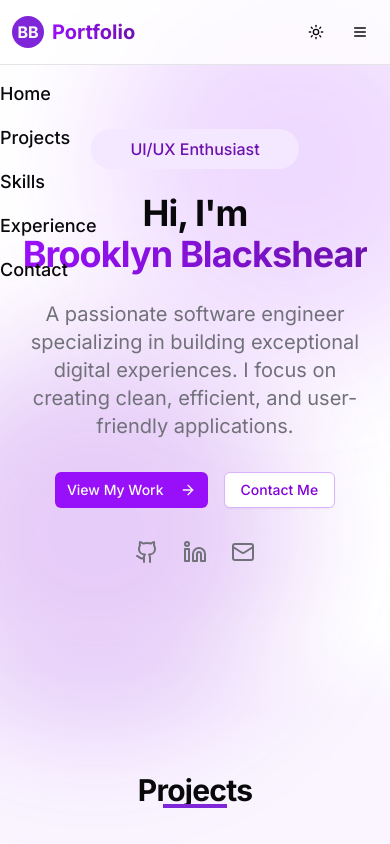
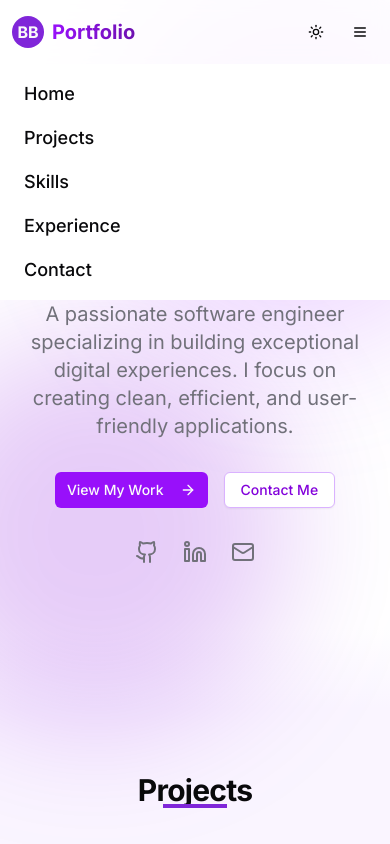
Before and after one commit to BlackshearDevCo/portfolio-2025, a Next.js app: page / in a window 390 px wide. Both pictures are taken after a click on the button "Toggle menu". Shown: the top 844 px of the page. Built offline with nearby package versions, Linux system fonts and the light colour scheme.

Commit message:
Fixed mobile menu styling

```diff
--- a/components/Header.tsx
+++ b/components/Header.tsx
@@ -51,14 +51,14 @@ export function Header() {
             </div>
 
             {isMenuOpen && (
-              <div className="fixed inset-0 top-16 z-50 bg-background">
-                <div className="container py-4">
+              <div className="fixed inset-0 top-16 z-50">
+                <div className="container py-4 bg-background">
                   <nav className="flex flex-col space-y-4">
                     {navItems.map((item) => (
                       <Link
                         key={item.name}
                         href={item.href}
-                        className="text-lg font-medium text-foreground hover:text-primary"
+                        className="text-lg font-medium px-6 text-foreground hover:text-primary"
                         onClick={() => setIsMenuOpen(false)}
                       >
                         {item.name}
```
